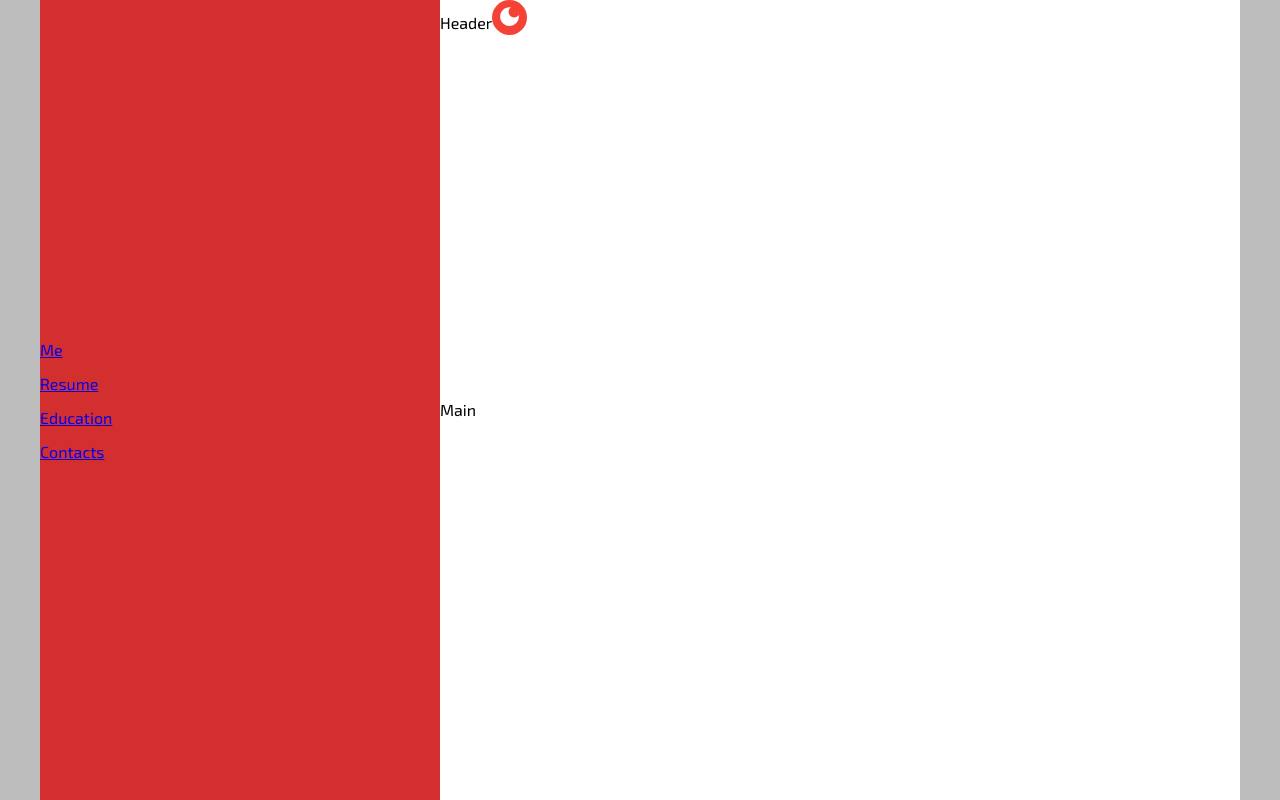
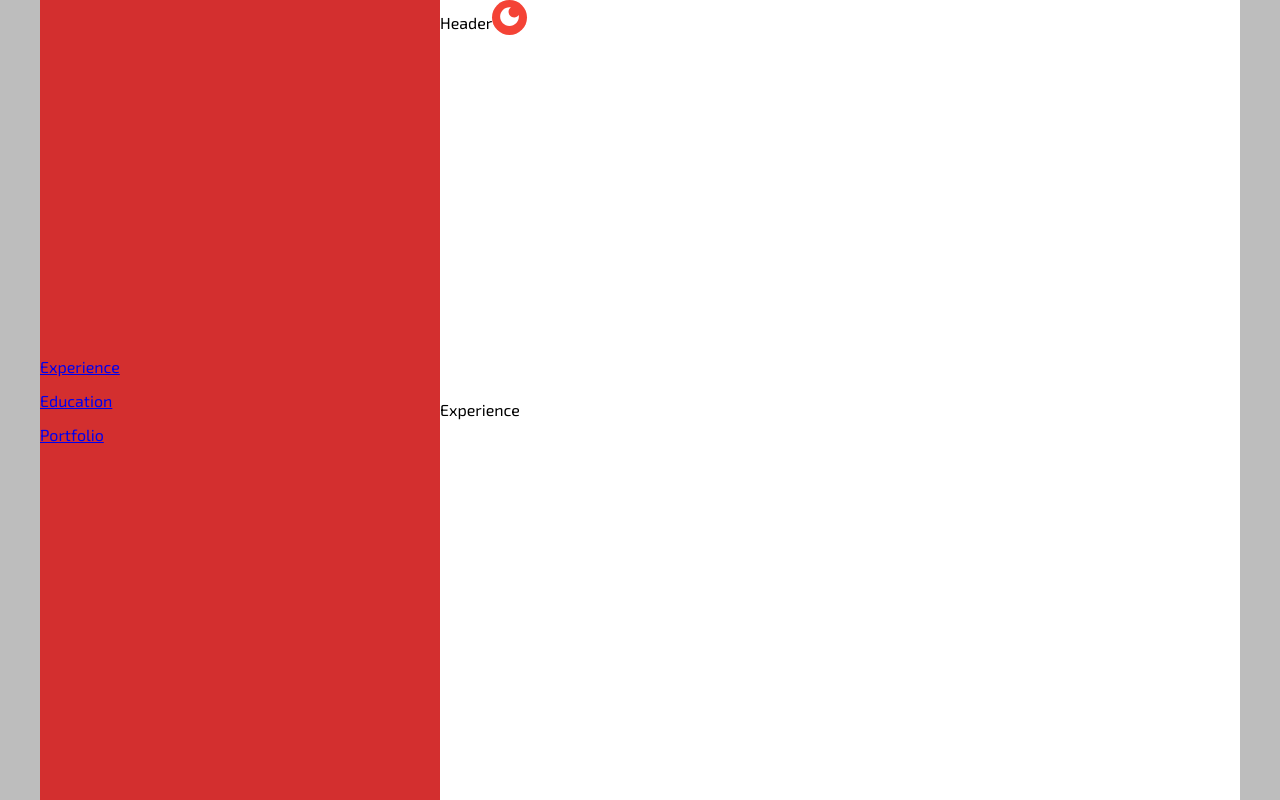
Before and after one commit to burdukowsky/burdukowsky.github.io, a React (Create React App) app: page / in a window 1280 px wide. Built offline with nearby package versions, Linux system fonts and the light colour scheme.

Commit message:
change pages

```diff
--- a/src/app/layout/menu/Menu.tsx
+++ b/src/app/layout/menu/Menu.tsx
@@ -7,10 +7,9 @@ import styles from './Menu.module.scss';
 export const Menu: FC = () => {
   return (
     <MenuContainer className={styles.Menu}>
-      <Link to='/'>Me</Link>
-      <Link to='/resume'>Resume</Link>
+      <Link to='/'>Experience</Link>
       <Link to='/edu'>Education</Link>
-      <Link to='/contacts'>Contacts</Link>
+      <Link to='/portfolio'>Portfolio</Link>
     </MenuContainer>
   );
 };
--- a/src/app/router.tsx
+++ b/src/app/router.tsx
@@ -1,11 +1,10 @@
 import { createBrowserRouter } from 'react-router-dom';
 
-import { Resume } from './routes/resume/Resume';
+import { Root } from './routes/root/Root';
+import { Experience } from './routes/experience/Experience';
 import { Education } from './routes/education/Education';
-import { Contacts } from './routes/contacts/Contacts';
+import { Portfolio } from './routes/portfolio/Portfolio';
 import { ErrorPage } from './routes/error-page/ErrorPage';
-import { Root } from './routes/root/Root';
-import { Main } from './routes/main/Main';
 
 export const router = createBrowserRouter([
   {
@@ -13,10 +12,9 @@ export const router = createBrowserRouter([
     element: <Root />,
     errorElement: <ErrorPage />,
     children: [
-      { index: true, element: <Main /> },
-      { path: 'resume', element: <Resume /> },
+      { index: true, element: <Experience /> },
       { path: 'edu', element: <Education /> },
-      { path: 'contacts', element: <Contacts /> },
+      { path: 'portfolio', element: <Portfolio /> },
     ],
   },
 ]);
--- a/src/app/routes/contacts/Contacts.tsx
+++ /dev/null
@@ -1,5 +0,0 @@
-import { FC } from 'react';
-
-export const Contacts: FC = () => {
-  return <div>Contacts</div>;
-};
--- /dev/null
+++ b/src/app/routes/experience/Experience.tsx
@@ -0,0 +1,5 @@
+import { FC } from 'react';
+
+export const Experience: FC = () => {
+  return <div>Experience</div>;
+};
--- a/src/app/routes/main/Main.tsx
+++ /dev/null
@@ -1,5 +0,0 @@
-import { FC } from 'react';
-
-export const Main: FC = () => {
-  return <div>Main</div>;
-};
--- /dev/null
+++ b/src/app/routes/portfolio/Portfolio.tsx
@@ -0,0 +1,5 @@
+import { FC } from 'react';
+
+export const Portfolio: FC = () => {
+  return <div>Portfolio</div>;
+};
--- a/src/app/routes/resume/Resume.tsx
+++ /dev/null
@@ -1,5 +0,0 @@
-import { FC } from 'react';
-
-export const Resume: FC = () => {
-  return <div>Resume</div>;
-};
```
